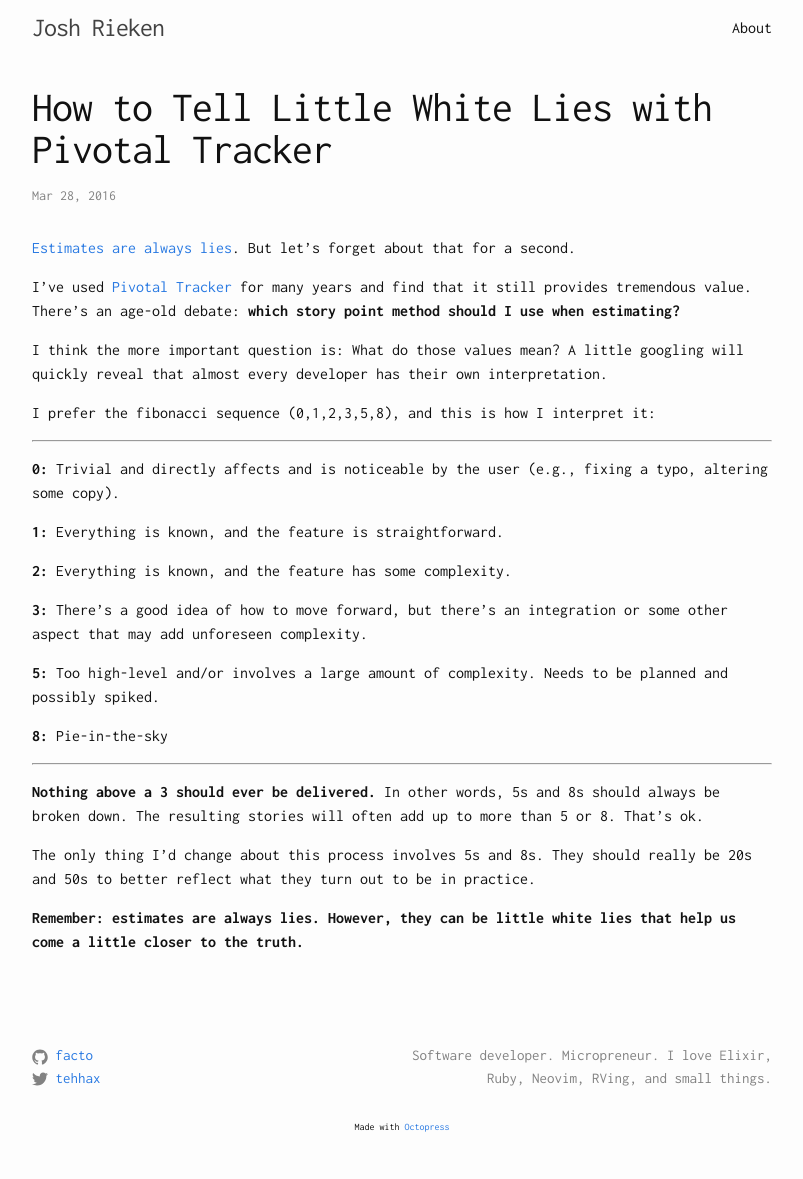
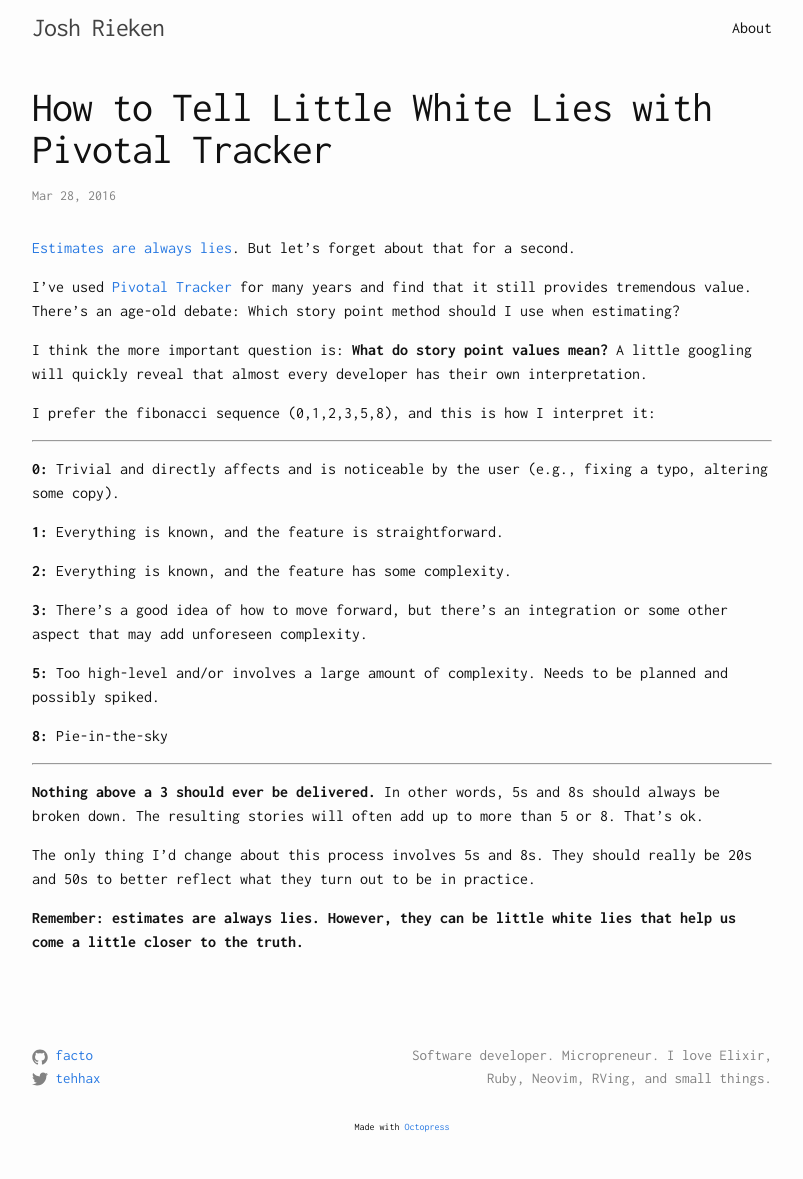
Before and after one commit to facto/facto.github.io, a Jekyll site: the page built from _posts/2016-03-28-how-to-tell-little-white-lies-with-pivotal-tracker.markdown, in a window 1280 px wide. Shown: the whole page, without its empty margins (238-1041 px from the left). Built offline with Jekyll 4.4.1, drawn with Linux system fonts in a browser that asks for light colours.

Commit message:
Update post

```diff
--- a/_posts/2016-03-28-how-to-tell-little-white-lies-with-pivotal-tracker.markdown
+++ b/_posts/2016-03-28-how-to-tell-little-white-lies-with-pivotal-tracker.markdown
@@ -6,9 +6,9 @@ date: 2016-03-28T14:38:52-07:00
 
 [Estimates are always lies](http://softwareforgood.com/estimates-lies/). But let's forget about that for a second.
 
-I've used [Pivotal Tracker](https://www.pivotaltracker.com) for many years and find that it still provides tremendous value. There's an age-old debate: **which story point method should I use when estimating?**
+I've used [Pivotal Tracker](https://www.pivotaltracker.com) for many years and find that it still provides tremendous value. There's an age-old debate: Which story point method should I use when estimating?
 
-I think the more important question is: What do those values mean? A little googling will quickly reveal that almost every developer has their own interpretation.
+I think the more important question is: **What do story point values mean?** A little googling will quickly reveal that almost every developer has their own interpretation.
 
 I prefer the fibonacci sequence (0,1,2,3,5,8), and this is how I interpret it:
 
```
